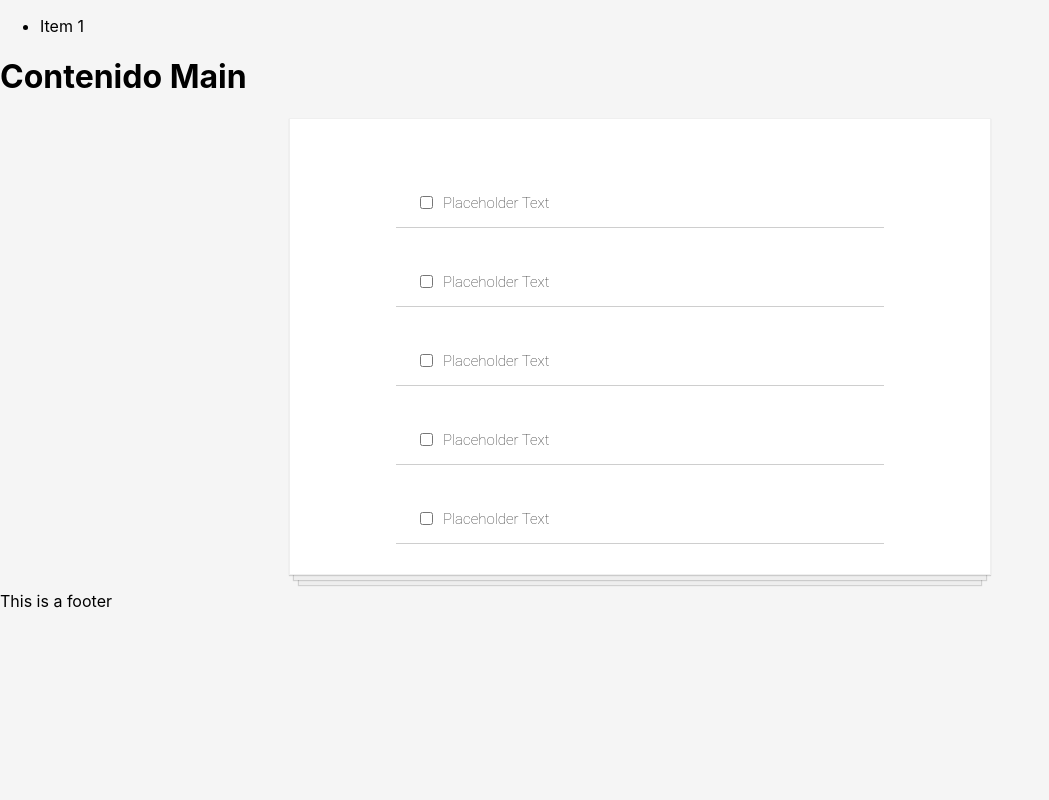
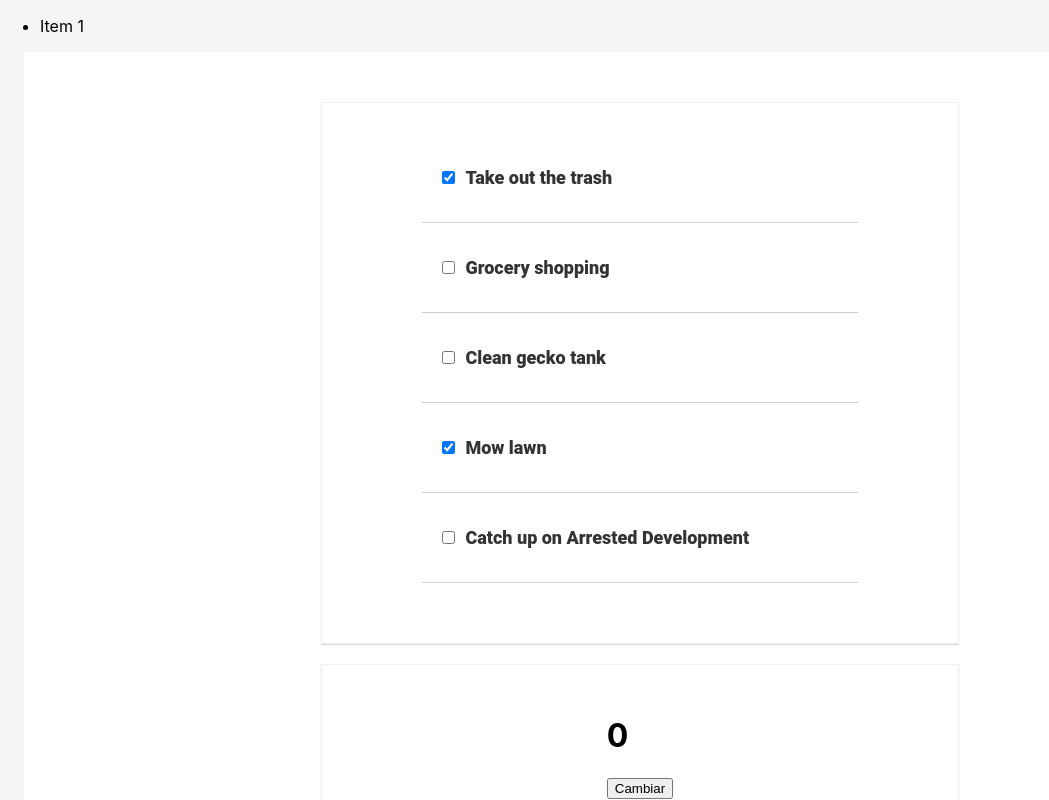
Before and after one commit to Respo-zz/react-tut, a React (Create React App) app: page / in a window 1280 px wide. Shown: the top 800 px of the page, without its empty margins (0-1049 px from the left). Built offline with nearby package versions, Linux system fonts and the light colour scheme.

Commit message:
Agregados multiples componentes

```diff
--- /dev/null
+++ b/src/components/Counter.js
@@ -0,0 +1,34 @@
+import React from 'react';
+
+
+class Counter extends React.Component {
+  constructor(){
+    super()
+    this.state={
+      contador: 0
+    }
+    this.handleClick = this.handleClick.bind(this)
+  }
+
+  handleClick(){
+    this.setState(prevState => {
+        return {
+          contador: prevState.contador + 1
+        }
+    })
+
+  }
+
+  render(){
+
+    return(
+      <div>
+      <h1>{this.state.contador}</h1>
+      <button onClick={this.handleClick}> Cambiar </button>
+      </div>
+    )
+
+  }
+}
+
+export default Counter
--- /dev/null
+++ b/src/components/Joke.js
@@ -0,0 +1,21 @@
+import React from 'react';
+import JokesData from "./data/JokesData";
+
+const JokeComponents = JokesData.map(joke => {
+  return (
+    <Joke key={joke.id} fulljoke={joke} />
+  )
+
+})
+
+function Joke(props) {
+    return (
+        <div>
+            <h3 style={{display: !props.fulljoke.question && "none"}}>Question: {props.fulljoke.question}</h3>
+            <h3 style={{color: !props.fulljoke.question && "#888888"}}>Answer: {props.fulljoke.punchLine}</h3>
+            <hr/>
+        </div>
+    );
+}
+
+export {Joke, JokeComponents};
--- /dev/null
+++ b/src/components/Login.js
@@ -0,0 +1,34 @@
+import React from 'react';
+
+class Login extends React.Component {
+
+    constructor(){
+        super()
+        this.state = {
+            isLoggedIn : false
+        }
+
+        this.clickHandler = this.clickHandler.bind(this)
+    }
+
+    clickHandler(){
+        this.setState(
+            (logged => {
+                this.state.isLoggedIn = !this.state.isLoggedIn
+                return(logged)
+            })
+        )
+    }
+
+    render(){
+        return (
+            <div>
+                {this.state.isLoggedIn ? <p> you are logged in </p> : <p> you are logged out </p>}
+                <button onClick={this.clickHandler}> {this.state.isLoggedIn ? "log Out" : "log In"} </button>
+            </div>
+        )
+    }
+
+}
+
+export default Login
--- a/src/components/Main.js
+++ b/src/components/Main.js
@@ -1,21 +1,75 @@
 import React from 'react';
 import './style/Main.css';
 
+//import {Joke, JokeComponents} from "./Joke";
+
+//Import Data
+import TodosData from "./data/todosData";
 import TodoList from "./TodoList";
 
-function Main() {
-  return (
-    <div>
-      <h1> Contenido Main </h1>
-      <div className="todo-list">
-        <TodoList />
-        <TodoList />
-        <TodoList />
-        <TodoList />
-        <TodoList />
-      </div>
-    </div>
-  );
+import Counter from "./Counter"
+import Login from "./Login"
+
+class Main extends React.Component {
+  constructor() {
+    super()
+    this.state = {
+      todos: TodosData,
+      isLoading: true
+    }
+
+    this.handleChange = this.handleChange.bind(this)
+  }
+
+  componentDidMount(){
+    setTimeout(() => {
+      this.setState({
+        isLoading: false
+      })
+    }, 1500)
+  }
+
+  handleChange(id) {
+    this.setState(prevState => {
+      const updatedTodos = prevState.todos.map(todos => {
+        if (todos.id === id) {
+          todos.completed = !todos.completed
+        }
+        return (todos)
+      })
+      return {
+        todos:updatedTodos
+      }
+    })
+  }
+
+  render() {
+    //Parse Data
+    const TodoComponents = this.state.todos.map(toDo => {
+        return (
+        <TodoList key={toDo.id} todoDetail={toDo} handleChange={this.handleChange}/>
+        )
+    })
+
+        return (
+          <div className="container">
+            <div className="component-box">
+                {TodoComponents}
+            </div>
+            {this.state.isLoading ? <p>loading...</p> :
+            <div className="component-box">
+              <Counter />
+            </div>}
+            <div className="component-box">
+            <Login />
+            </div>
+          </div>
+
+
+        )
+    }
 }
 
+
+
 export default Main;
--- a/src/components/TodoList.js
+++ b/src/components/TodoList.js
@@ -1,13 +1,16 @@
 import React from 'react';
 import './style/TodoList.css';
 
-function TodoList() {
+
+
+// Create component
+function TodoList(props) {
   return (
     <div className="todo-item">
-      <input type="checkbox" />
-      <p> Placeholder Text</p>
+      <input type="checkbox" checked={props.todoDetail.completed} onChange={() => props.handleChange(props.todoDetail.id)}/>
+       <p>{props.todoDetail.text}</p>
     </div>
   );
 }
 
-export default TodoList;
+export default TodoList
--- /dev/null
+++ b/src/components/data/todosData.js
@@ -0,0 +1,29 @@
+const TodosData = [
+    {
+        id: 1,
+        text: "Take out the trash",
+        completed: true
+    },
+    {
+        id: 2,
+        text: "Grocery shopping",
+        completed: false
+    },
+    {
+        id: 3,
+        text: "Clean gecko tank",
+        completed: false
+    },
+    {
+        id: 4,
+        text: "Mow lawn",
+        completed: true
+    },
+    {
+        id: 5,
+        text: "Catch up on Arrested Development",
+        completed: false
+    }
+]
+
+export default TodosData
--- a/src/components/style/Main.css
+++ b/src/components/style/Main.css
@@ -2,9 +2,19 @@ body {
     background-color: whitesmoke;
 }
 
-.todo-list {
+.container {
+  width: 90%;
+  margin: auto;
+  display: flex;
+  flex-direction: column;
+  align-items: center;
+  background: white;
+  padding: 40px;
+}
+
+.component-box {
     background-color: white;
-    margin: auto;
+    margin: 10px auto;
     width: 50%;
     display: flex;
     flex-direction: column;
@@ -12,28 +22,20 @@ body {
     border: 1px solid #efefef;
     box-shadow:
     /* The top layer shadow */
-        0 1px 1px rgba(0,0,0,0.15),
-            /* The second layer */
-        0 10px 0 -5px #eee,
-            /* The second layer shadow */
-        0 10px 1px -4px rgba(0,0,0,0.15),
-            /* The third layer */
-        0 20px 0 -10px #eee,
-            /* The third layer shadow */
-        0 20px 1px -9px rgba(0,0,0,0.15);
-    padding: 30px;
+        0 1px 1px rgba(0,0,0,0.15);
+    padding: 30px 30px 60px 30px;
 }
 
 .todo-item {
     display: flex;
     justify-content: flex-start;
     align-items: center;
-    padding: 30px 20px 0;
+    padding: 16px;
     width: 70%;
     border-bottom: 1px solid #cecece;
     font-family: Roboto, sans-serif;
-    font-weight: 100;
-    font-size: 15px;
+    font-weight: 800;
+    font-size: 18px;
     color: #333333;
 }
 
```
Also changed, not shown: src/components/data/JokesData.js (added, +34 -0 lines).
